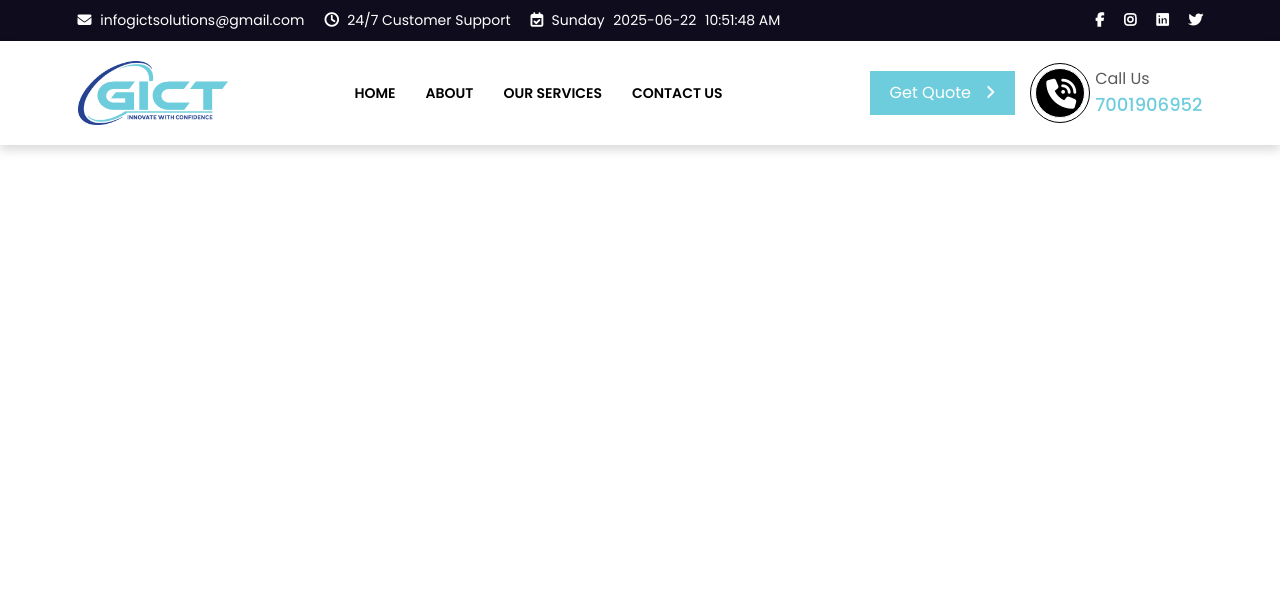
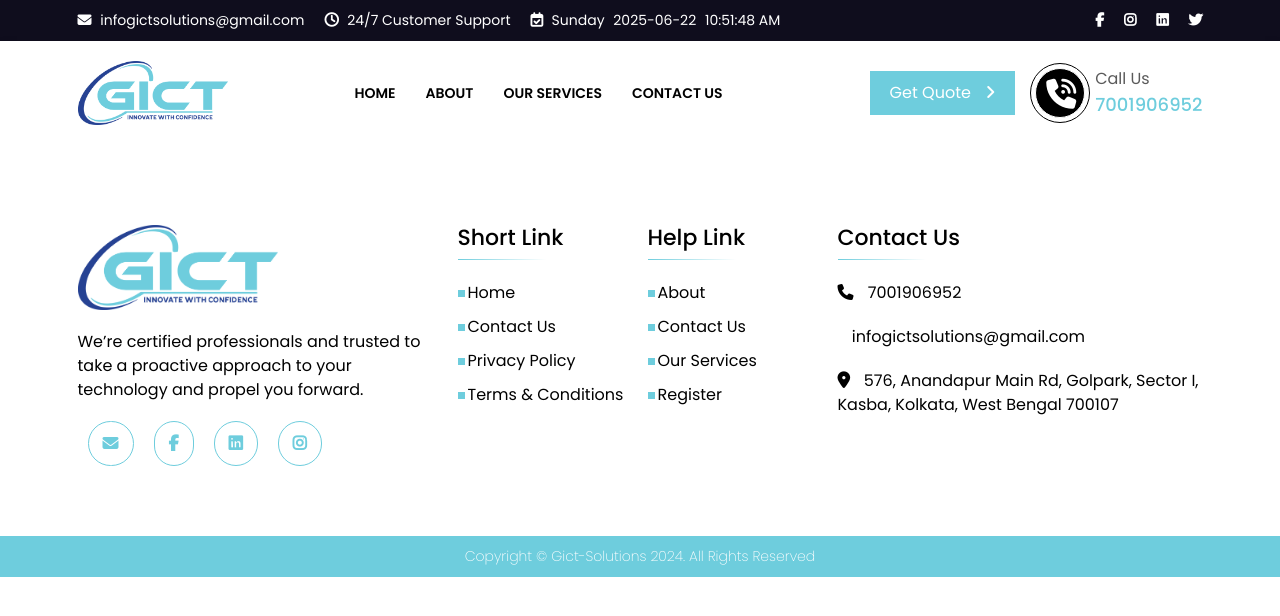
Before and after one commit to Subrata291291/react-gict, a React (Vite) app: page /our-services in a window 1280 px wide. Shown: the top 616 px of the page. Built offline with nearby package versions, Linux system fonts and the light colour scheme.

Commit message:
footer area dynamic

```diff
--- a/src/App.jsx
+++ b/src/App.jsx
@@ -10,6 +10,7 @@ import Home from './pages/Home';
 import About from './pages/About';
 import Services from './pages/Services';
 import Contact from './pages/Contact';
+import Footer from './components/Footer';
 
 function App() {
   useEffect(() => {
@@ -33,6 +34,7 @@ function App() {
         <Route path="/our-services" element={<Services />} />
         <Route path="/contact-us" element={<Contact />} />
       </Routes>
+      <Footer/>
     </BrowserRouter>
   );
 }
--- a/src/assets/js/custom.js
+++ b/src/assets/js/custom.js
@@ -8,3 +8,33 @@ document.addEventListener("DOMContentLoaded", function () {
     }
   });
 });
+
+
+window.addEventListener("load", startCounters);
+window.addEventListener("resize", startCounters);
+
+function startCounters() {
+  const counters = document.querySelectorAll(".count h5");
+  const countersQuantity = counters.length;
+  const counterValues = [];
+
+  for (let i = 0; i < countersQuantity; i++) {
+    counterValues[i] = parseInt(counters[i].innerText);
+  }
+
+  const count = (start, value, index) => {
+    let current = start;
+    const interval = setInterval(() => {
+      if (current < value) {
+        current++;
+        counters[index].innerText = current;
+      } else {
+        clearInterval(interval);
+      }
+    }, 10); // 10ms interval for smoother animation
+  };
+
+  for (let j = 0; j < countersQuantity; j++) {
+    count(0, counterValues[j], j);
+  }
+}
--- a/src/components/Footer.jsx
+++ b/src/components/Footer.jsx
@@ -1,5 +1,6 @@
 import React from 'react';
-import logo from '../assets/images/logo.png'
+import { Link } from 'react-router-dom';
+import logo from '../assets/images/logo.png';
 
 const socialLinks = [
   { icon: 'fa-envelope', url: 'mailto:infogictsolutions@gmail.com' },
@@ -9,17 +10,17 @@ const socialLinks = [
 ];
 
 const shortLinks = [
-  { name: 'Home', url: '/' },
-  { name: 'Contact Us', url: '/contact-us' },
-  { name: 'Privacy Policy', url: '/privacy-policy' },
-  { name: 'Terms & Conditions', url: '/terms-conditions' },
+  { name: 'Home', path: '/' },
+  { name: 'Contact Us', path: '/contact' },
+  { name: 'Privacy Policy', path: '/privacy-policy' },
+  { name: 'Terms & Conditions', path: '/terms-conditions' },
 ];
 
 const helpLinks = [
-  { name: 'About', url: '/about' },
-  { name: 'Contact Us', url: '/contact-us' },
-  { name: 'Our Services', url: '/our-services' },
-  { name: 'Register', url: '#' },
+  { name: 'About', path: '/about' },
+  { name: 'Contact Us', path: '/contact' },
+  { name: 'Our Services', path: '/services' },
+  { name: 'Register', path: '/register' },
 ];
 
 const contactInfo = [
@@ -46,14 +47,13 @@ const Footer = () => {
     <section className="footer_area">
       <div className="container custom_container">
         <div className="row justify-content-between">
+
+          {/* Logo and About */}
           <div className="col-xxl-4 col-lg-4 col-sm-9 col-12 col-md-7">
             <div className="footer_content">
-              <a className="navbar-brand" href="/" title="Gict Solutions" rel="home">
-                <img
-                  src={logo}
-                  alt="Gict Solutions"
-                />
-              </a>
+              <Link className="navbar-brand" to="/" title="Gict Solutions" rel="home">
+                <img src={logo} alt="Gict Solutions" />
+              </Link>
               <p>
                 We’re certified professionals and trusted to take a proactive approach to your
                 technology and propel you forward.
@@ -70,32 +70,35 @@ const Footer = () => {
             </div>
           </div>
 
+          {/* Short Links */}
           <div className="col-xxl-2 col-lg-2 col-sm-5 col-6 col-md-5">
             <div className="footer_content">
               <h3>Short Link</h3>
               <ul>
                 {shortLinks.map((link, index) => (
                   <li key={index}>
-                    <a href={link.url}>{link.name}</a>
+                    <Link to={link.path}>{link.name}</Link>
                   </li>
                 ))}
               </ul>
             </div>
           </div>
 
+          {/* Help Links */}
           <div className="col-xxl-2 col-lg-2 col-sm-6 col-6 col-md-5 order-md-4">
             <div className="footer_content">
               <h3>Help Link</h3>
               <ul>
                 {helpLinks.map((link, index) => (
                   <li key={index}>
-                    <a href={link.url}>{link.name}</a>
+                    <Link to={link.path}>{link.name}</Link>
                   </li>
                 ))}
               </ul>
             </div>
           </div>
 
+          {/* Contact Info */}
           <div className="col-xxl-3 col-lg-4 col-sm-9 col-12 col-md-7 order-lg-4">
             <div className="footer_content contact_details">
               <h3>Contact Us</h3>
@@ -109,9 +112,11 @@ const Footer = () => {
               ))}
             </div>
           </div>
+
         </div>
       </div>
 
+      {/* Copyright */}
       <div className="footer_bottom text-center pt-25 pb-25">
         <p>Copyright © Gict-Solutions 2024. All Rights Reserved</p>
       </div>
--- a/src/components/Header.jsx
+++ b/src/components/Header.jsx
@@ -85,10 +85,10 @@ const Header = () => {
                 <NavLink to="/about" className="nav-link">About</NavLink>
               </li>
               <li className="nav-item">
-                <NavLink to="/our-services" className="nav-link">Our Services</NavLink>
+                <NavLink to="/services" className="nav-link">Our Services</NavLink>
               </li>
               <li className="nav-item">
-                <NavLink to="/contact-us" className="nav-link">Contact Us</NavLink>
+                <NavLink to="/contact" className="nav-link">Contact Us</NavLink>
               </li>
             </ul>
           </div>
@@ -107,7 +107,7 @@ const Header = () => {
                   <NavLink to="/about" className="nav-link">About</NavLink>
                 </li>
                 <li className="nav-item">
-                  <NavLink to="/our-services" className="nav-link">Our Services</NavLink>
+                  <NavLink to="/services" className="nav-link">Our Services</NavLink>
                 </li>
                 <li className="nav-item">
                   <NavLink to="/contact-us" className="nav-link">Contact Us</NavLink>
```
